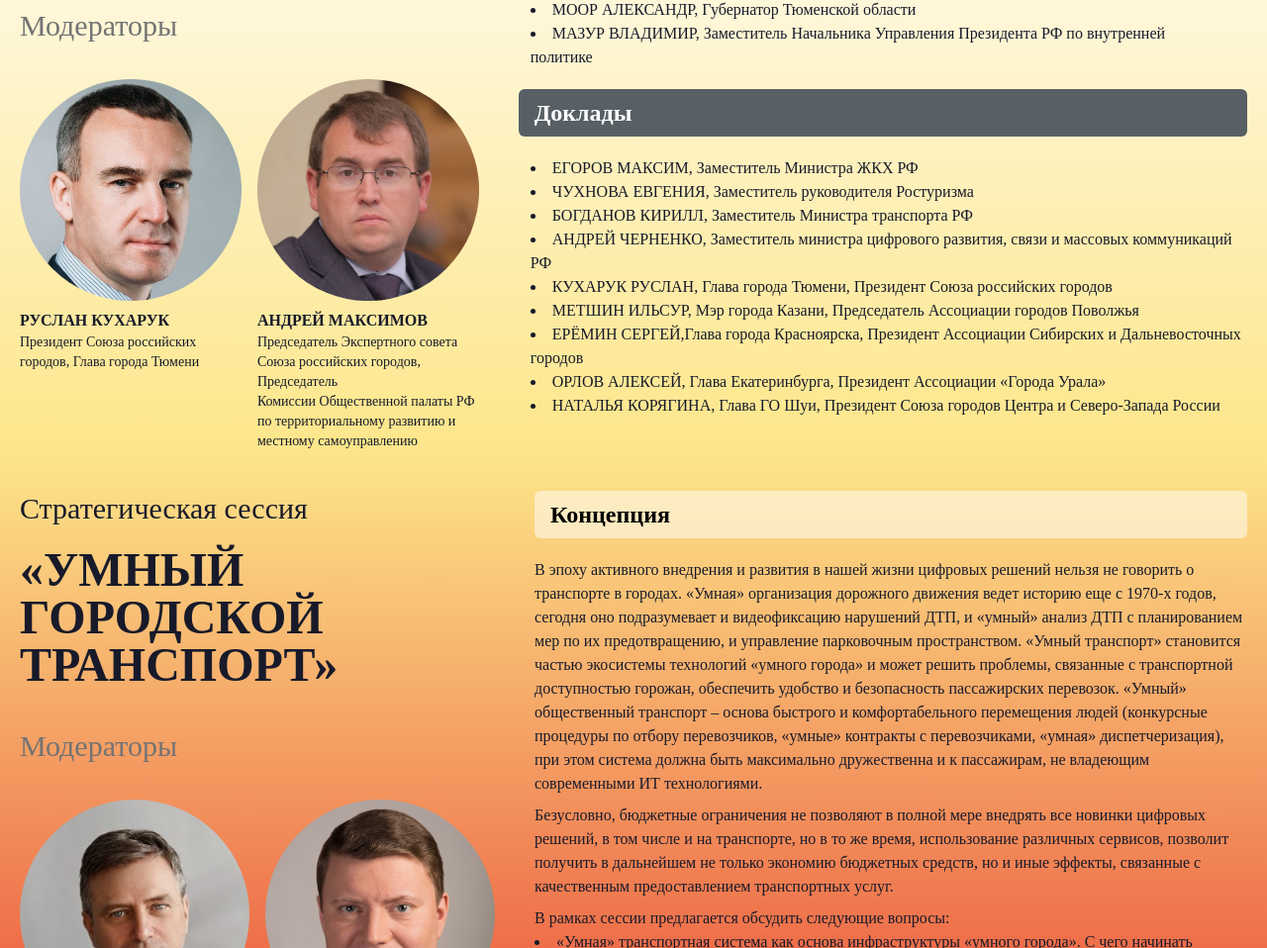
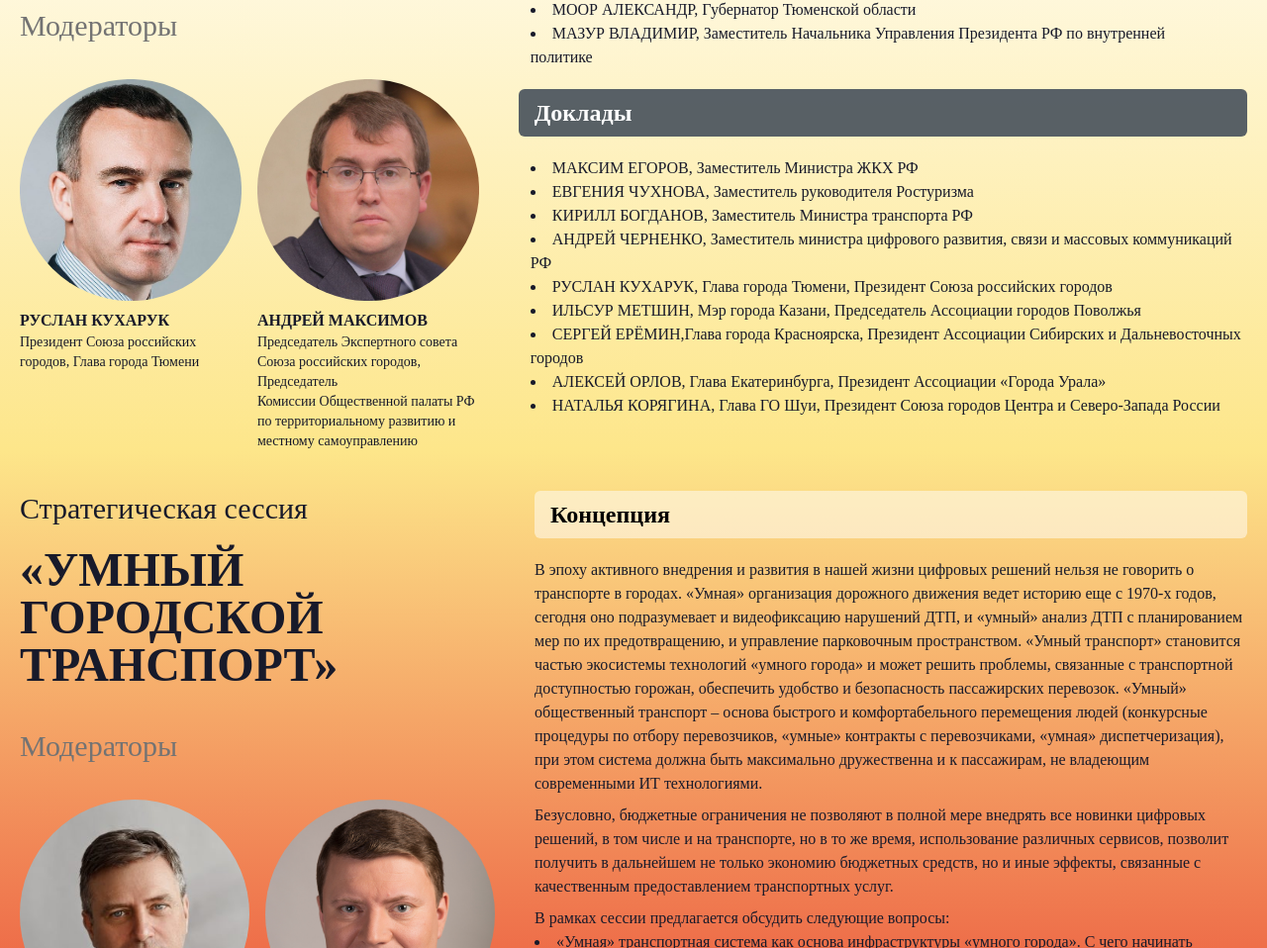
Before and after one commit to urc-ru/crossborder.urc.ru, a website: page index.html in a window 1280 px wide. Shown: the part 3780-4738 px from the top of the page at 99% size. Drawn offline with nearby package versions, Linux system fonts and the light colour scheme; a web font is replaced by a local one.

Commit message:
fix names

```diff
--- a/index.html
+++ b/index.html
@@ -313,17 +313,18 @@
 					Доклады
 				</h1>
 				<ul class="mb-5 list-disc list-inside lg:pl-3">
-					<li>ЕГОРОВ МАКСИМ, Заместитель Министра ЖКХ РФ</li>
-					<li>ЧУХНОВА ЕВГЕНИЯ, Заместитель руководителя Ростуризма</li>
-					<li>БОГДАНОВ КИРИЛЛ, Заместитель Министра транспорта РФ</li>
+					<li>МАКСИМ ЕГОРОВ, Заместитель Министра ЖКХ РФ</li>
+					<li>ЕВГЕНИЯ ЧУХНОВА, Заместитель руководителя Ростуризма</li>
+					<li>КИРИЛЛ БОГДАНОВ, Заместитель Министра транспорта РФ</li>
 					<li>АНДРЕЙ ЧЕРНЕНКО, Заместитель министра цифрового развития, связи и массовых
 						коммуникаций РФ</li>
-					<li>КУХАРУК РУСЛАН, Глава города Тюмени, Президент Союза российских городов</li>
-					<li>МЕТШИН ИЛЬСУР, Мэр города Казани, Председатель Ассоциации городов
+					<li>РУСЛАН КУХАРУК, Глава города Тюмени, Президент Союза российских городов
+					</li>
+					<li>ИЛЬСУР МЕТШИН, Мэр города Казани, Председатель Ассоциации городов
 						Поволжья</li>
-					<li>ЕРЁМИН СЕРГЕЙ,Глава города Красноярска, Президент Ассоциации Сибирских и
+					<li>СЕРГЕЙ ЕРЁМИН,Глава города Красноярска, Президент Ассоциации Сибирских и
 						Дальневосточных городов</li>
-					<li>ОРЛОВ АЛЕКСЕЙ, Глава Екатеринбурга, Президент Ассоциации «Города Урала»</li>
+					<li>АЛЕКСЕЙ ОРЛОВ, Глава Екатеринбурга, Президент Ассоциации «Города Урала»</li>
 					<li>НАТАЛЬЯ КОРЯГИНА, Глава ГО Шуи, Президент Союза городов Центра и
 						Северо-Запада
 						России</li>
```
